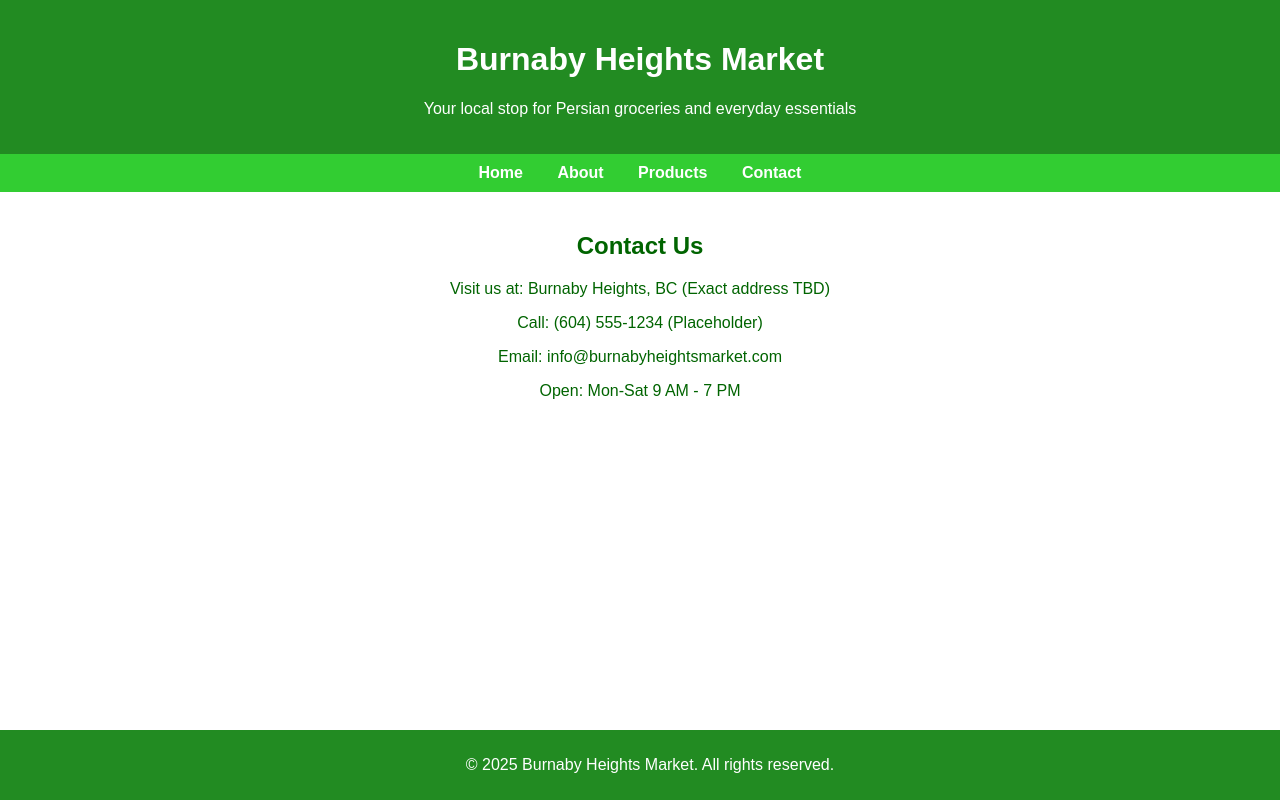
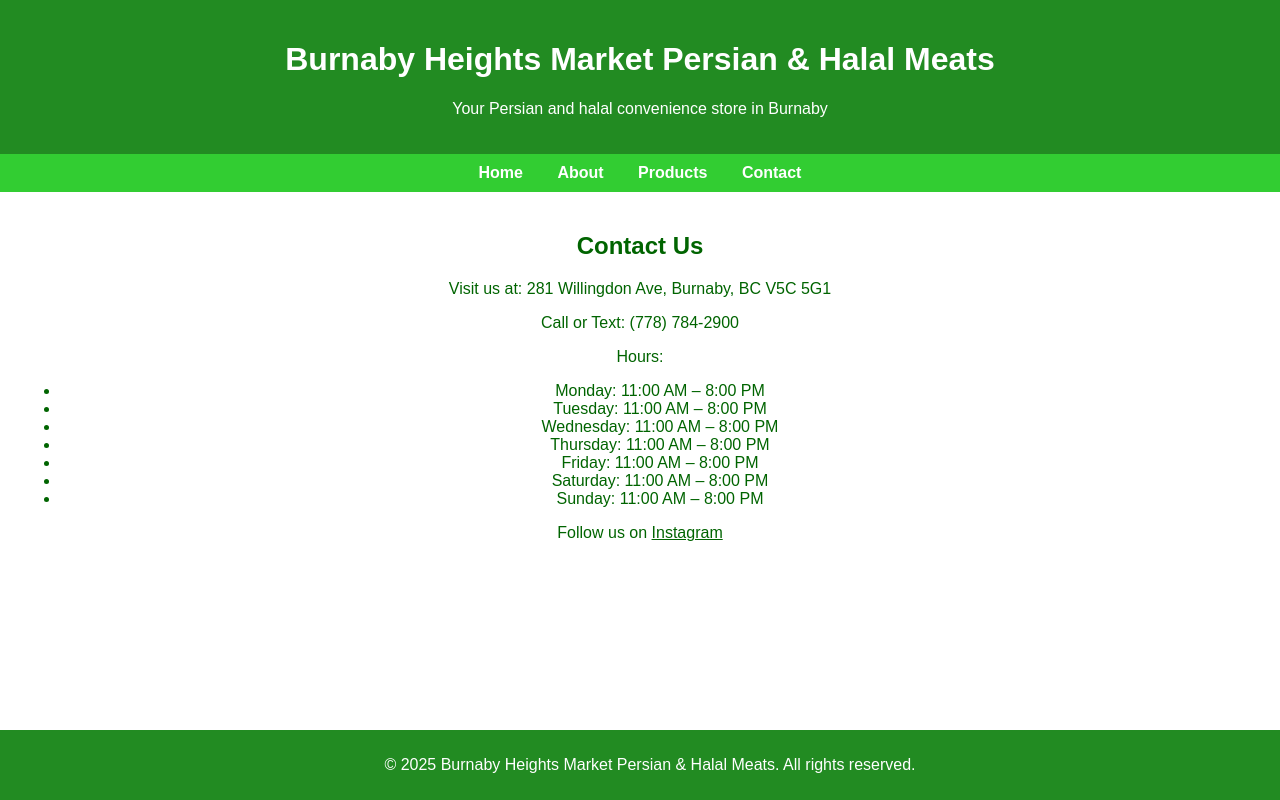
Before and after one commit to JTA2020/burnaby-heights-market, a plain HTML site: page contact.html in a window 1280 px wide. Drawn offline with Linux system fonts and the light colour scheme.

Commit message:
Update contact.html

```diff
--- a/contact.html
+++ b/contact.html
@@ -3,13 +3,13 @@
 <head>
     <meta charset="UTF-8">
     <meta name="viewport" content="width=device-width, initial-scale=1.0">
-    <title>Contact - Burnaby Heights Market</title>
+    <title>Contact - Burnaby Heights Market Persian & Halal Meats</title>
     <link rel="stylesheet" href="styles.css">
 </head>
 <body>
     <header>
-        <h1>Burnaby Heights Market</h1>
-        <p>Your local stop for Persian groceries and everyday essentials</p>
+        <h1>Burnaby Heights Market Persian & Halal Meats</h1>
+        <p>Your Persian and halal convenience store in Burnaby</p>
     </header>
     <nav>
         <a href="index.html">Home</a>
@@ -19,13 +19,22 @@
     </nav>
     <main>
         <h2>Contact Us</h2>
-        <p>Visit us at: Burnaby Heights, BC (Exact address TBD)</p>
-        <p>Call: (604) 555-1234 (Placeholder)</p>
-        <p>Email: info@burnabyheightsmarket.com</p>
-        <p>Open: Mon-Sat 9 AM - 7 PM</p>
+        <p>Visit us at: 281 Willingdon Ave, Burnaby, BC V5C 5G1</p>
+        <p>Call or Text: (778) 784-2900</p>
+        <p>Hours:</p>
+        <ul>
+            <li>Monday: 11:00 AM – 8:00 PM</li>
+            <li>Tuesday: 11:00 AM – 8:00 PM</li>
+            <li>Wednesday: 11:00 AM – 8:00 PM</li>
+            <li>Thursday: 11:00 AM – 8:00 PM</li>
+            <li>Friday: 11:00 AM – 8:00 PM</li>
+            <li>Saturday: 11:00 AM – 8:00 PM</li>
+            <li>Sunday: 11:00 AM – 8:00 PM</li>
+        </ul>
+        <p>Follow us on <a href="https://www.instagram.com/burnabyheightspersian/" target="_blank">Instagram</a></p>
     </main>
     <footer>
-        <p>© 2025 Burnaby Heights Market. All rights reserved.</p>
+        <p>© 2025 Burnaby Heights Market Persian & Halal Meats. All rights reserved.</p>
     </footer>
 </body>
 </html>
```
